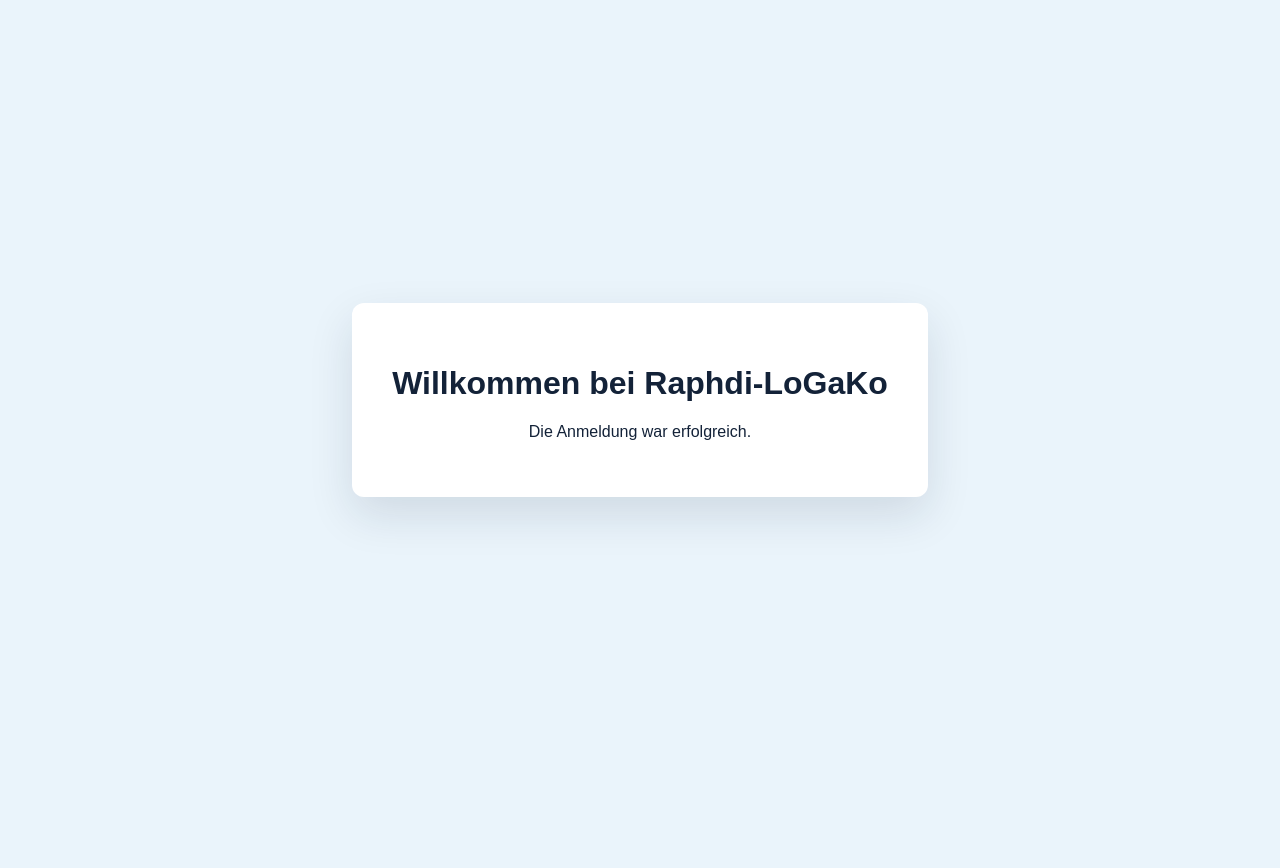
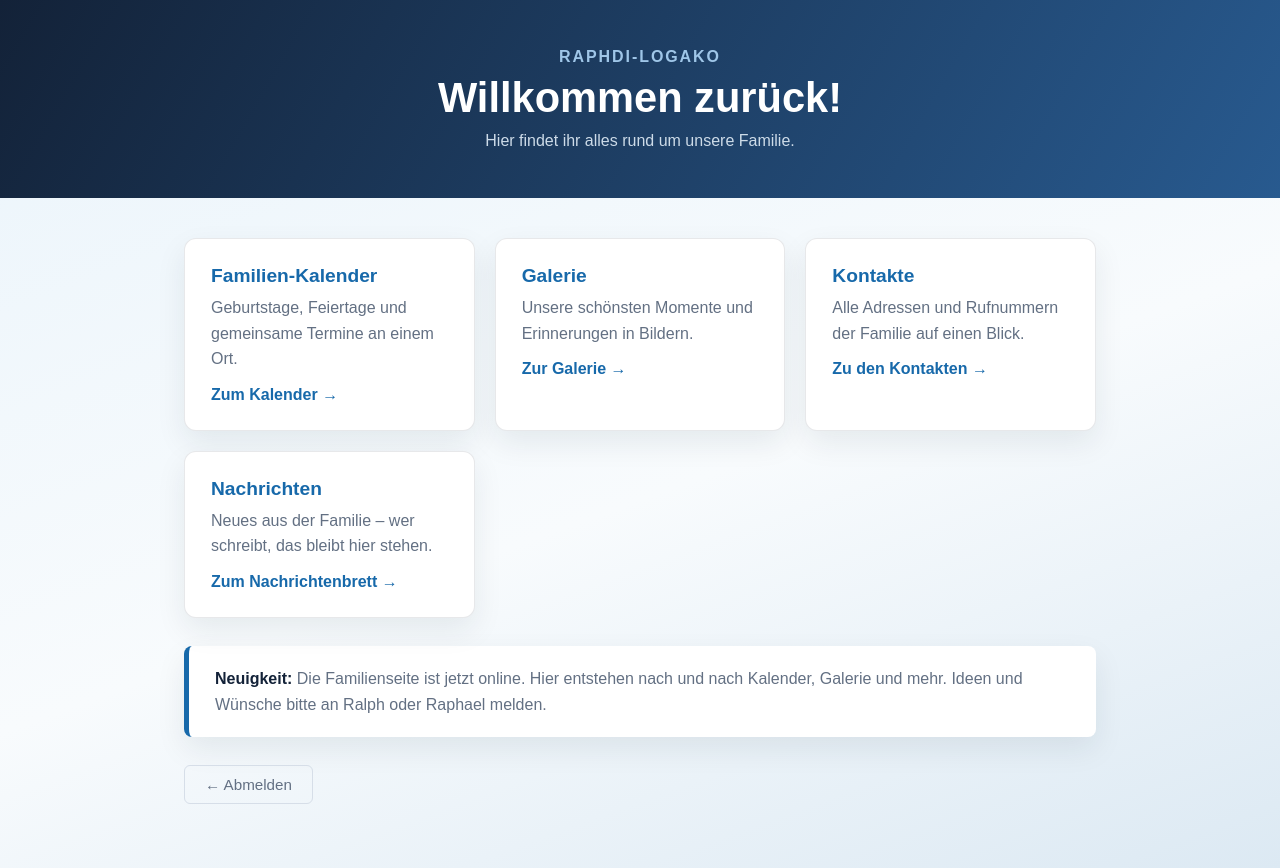
Before and after one commit to MrUnknow31/raphdi-familienseite, a plain HTML site: page Startseite.html in a window 1280 px wide. Before the commit the page ends 800 px from the top, so only its background shows below. Drawn offline with Linux system fonts and the light colour scheme.

Commit message:
Familienseite fertigstellen und verbessern

```diff
--- a/Startseite.html
+++ b/Startseite.html
@@ -1,20 +1,108 @@
 <!DOCTYPE html>
 <html lang="de">
 <head>
-    <meta charset="UTF-8">
-    <meta name="viewport" content="width=device-width, initial-scale=1.0">
-    <title>Startseite | Raphdi-LoGaKo<</title>
-    <style>
-        /* Dieser Zielbildschirm kann später durch den eigentlichen Inhalt ersetzt werden. */
-        body { min-height: 100vh; margin: 0; display: grid; place-items: center; color: #132238; font-family: Arial, Helvetica, sans-serif; background: #eaf4fb; }
-        main { padding: 40px; text-align: center; background: #fff; border-radius: 12px; box-shadow: 0 18px 45px rgba(19, 34, 56, .12); }
-    </style>
+<meta charset="UTF-8">
+<meta name="viewport" content="width=device-width, initial-scale=1.0">
+<title>Startseite | Raphdi-LoGaKo</title>
+<style>
+  :root { --dunkel: #132238; --blau: #1769aa; --hell-blau: #eaf4fb; --grau: #637083; --rand: #d6dee8; }
+  * { box-sizing: border-box; }
+  body {
+    margin: 0;
+    color: var(--dunkel);
+    font-family: Arial, Helvetica, sans-serif;
+    background: linear-gradient(160deg, #eaf4fb, #f8fbfd 55%, #dce9f3);
+    min-height: 100vh;
+  }
+  .kopf {
+    background: linear-gradient(120deg, var(--dunkel), #285a8f);
+    color: #fff;
+    padding: 48px 24px;
+    text-align: center;
+  }
+  .kopf .marke { margin: 0 0 8px; color: #9fc6e8; font-weight: bold; letter-spacing: .12em; text-transform: uppercase; }
+  .kopf h1 { margin: 0; font-size: clamp(1.8rem, 4vw, 2.6rem); }
+  .kopf p { margin: 10px 0 0; color: #cddbe8; }
+  .inhalt { max-width: 960px; margin: 0 auto; padding: 40px 24px 64px; }
+  .grid { display: grid; grid-template-columns: repeat(auto-fit, minmax(240px, 1fr)); gap: 20px; }
+  .karte {
+    background: #fff;
+    border: 1px solid rgba(19, 34, 56, .1);
+    border-radius: 12px;
+    box-shadow: 0 12px 30px rgba(19, 34, 56, .08);
+    padding: 26px;
+    transition: transform .15s ease, box-shadow .15s ease;
+  }
+  .karte:hover { transform: translateY(-4px); box-shadow: 0 18px 40px rgba(19, 34, 56, .14); }
+  .karte h2 { margin: 0 0 8px; font-size: 1.2rem; color: var(--blau); }
+  .karte p { margin: 0; color: var(--grau); line-height: 1.6; }
+  .karte a { display: inline-block; margin-top: 14px; color: var(--blau); font-weight: bold; text-decoration: none; }
+  .karte a:hover { text-decoration: underline; }
+  .banner {
+    margin-top: 28px;
+    padding: 20px 26px;
+    background: #fff;
+    border-left: 5px solid var(--blau);
+    border-radius: 8px;
+    color: var(--grau);
+    line-height: 1.6;
+    box-shadow: 0 12px 30px rgba(19, 34, 56, .08);
+  }
+  .banner strong { color: var(--dunkel); }
+  .abmelden {
+    display: inline-block;
+    margin-top: 28px;
+    padding: 10px 20px;
+    background: transparent;
+    border: 1px solid var(--rand);
+    border-radius: 6px;
+    color: var(--grau);
+    text-decoration: none;
+    font-size: .95rem;
+  }
+  .abmelden:hover { border-color: var(--blau); color: var(--blau); }
+  @media screen and (max-width: 480px) { .kopf { padding: 36px 18px; } }
+</style>
 </head>
 <body>
-    <main>
-        <!-- Dieser Bereich ist der Einstiegspunkt nach erfolgreicher Anmeldung. -->
-        <h1>Willkommen bei Raphdi-LoGaKo</h1>
-        <p>Die Anmeldung war erfolgreich.</p>
-    </main>
+<header class="kopf">
+  <p class="marke">Raphdi-LoGaKo</p>
+  <h1>Willkommen zurück!</h1>
+  <p>Hier findet ihr alles rund um unsere Familie.</p>
+</header>
+
+<main class="inhalt">
+  <section class="grid">
+    <article class="karte">
+      <h2>Familien-Kalender</h2>
+      <p>Geburtstage, Feiertage und gemeinsame Termine an einem Ort.</p>
+      <a href="#">Zum Kalender →</a>
+    </article>
+
+    <article class="karte">
+      <h2>Galerie</h2>
+      <p>Unsere schönsten Momente und Erinnerungen in Bildern.</p>
+      <a href="#">Zur Galerie →</a>
+    </article>
+
+    <article class="karte">
+      <h2>Kontakte</h2>
+      <p>Alle Adressen und Rufnummern der Familie auf einen Blick.</p>
+      <a href="#">Zu den Kontakten →</a>
+    </article>
+
+    <article class="karte">
+      <h2>Nachrichten</h2>
+      <p>Neues aus der Familie – wer schreibt, das bleibt hier stehen.</p>
+      <a href="#">Zum Nachrichtenbrett →</a>
+    </article>
+  </section>
+
+  <section class="banner">
+    <strong>Neuigkeit:</strong> Die Familienseite ist jetzt online. Hier entstehen nach und nach Kalender, Galerie und mehr. Ideen und Wünsche bitte an Ralph oder Raphael melden.
+  </section>
+
+  <a class="abmelden" href="index.html">← Abmelden</a>
+</main>
 </body>
 </html>
```
Also changed, not shown: Login.html (deleted, +0 -204 lines), index.html (added, +104 -0 lines).
